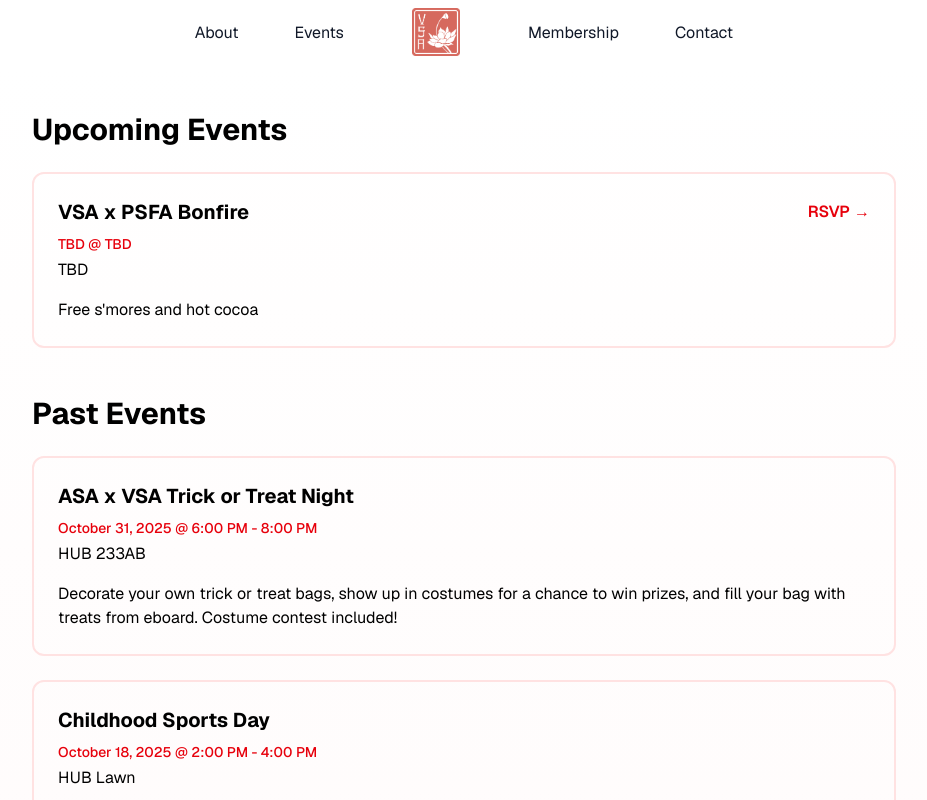
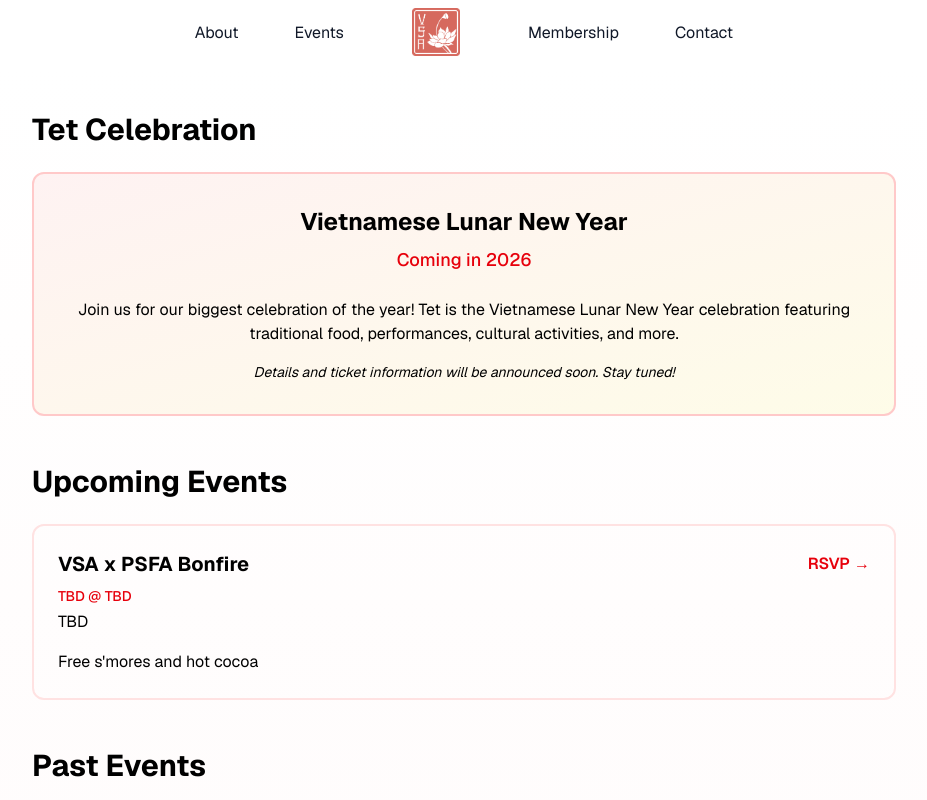
Before and after one commit to khai-ta/psu-vsa-website, a Next.js app: page /events in a window 1280 px wide. Shown: the top 800 px of the page, without its empty margins (176-1103 px from the left). Built offline with nearby package versions, Linux system fonts and the light colour scheme.

Commit message:
add tet section

```diff
--- a/src/app/events/page.tsx
+++ b/src/app/events/page.tsx
@@ -123,6 +123,23 @@ export default function Events() {
   return (
     <div className="min-h-screen bg-gradient-to-b from-white to-red-50">
       <div className="max-w-4xl mx-auto px-4 py-12">
+        {/* Tet Section */}
+        <section className="mb-12">
+          <h2 className="text-3xl font-bold mb-6 text-black">Tet Celebration</h2>
+          <div className="bg-gradient-to-br from-red-50 to-yellow-50 border-2 border-red-200 rounded-xl p-8">
+            <div className="text-center mb-6">
+              <h3 className="text-2xl font-bold text-black mb-2">Vietnamese Lunar New Year</h3>
+              <p className="text-lg text-red-600 font-medium">Coming in 2026</p>
+            </div>
+            <p className="text-black text-center mb-4">
+              Join us for our biggest celebration of the year! Tet is the Vietnamese Lunar New Year celebration featuring traditional food, performances, cultural activities, and more.
+            </p>
+            <p className="text-black text-center text-sm italic">
+              Details and ticket information will be announced soon. Stay tuned!
+            </p>
+          </div>
+        </section>
+
         {/* Upcoming Events */}
         <section className="mb-12">
           <h2 className="text-3xl font-bold mb-6 text-black">Upcoming Events</h2>
```
